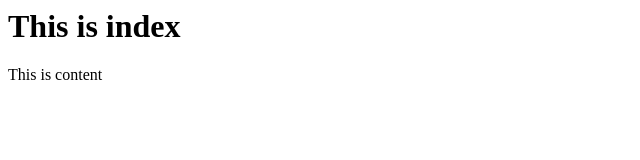
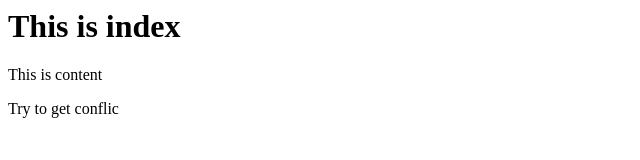
Before and after one commit to dinhtuanhai/TestGitCommand, a plain HTML site: page index.html in a window 1280 px wide. Shown: the whole page, without its empty margins (0-640 px from the left). Drawn offline with Linux system fonts and the light colour scheme.

Commit message:
Update index.html

```diff
--- a/index.html
+++ b/index.html
@@ -1,2 +1,3 @@
 <h1>This is index</h1>
 <p>This is content</p>
+<p>Try to get conflic</p>
```
